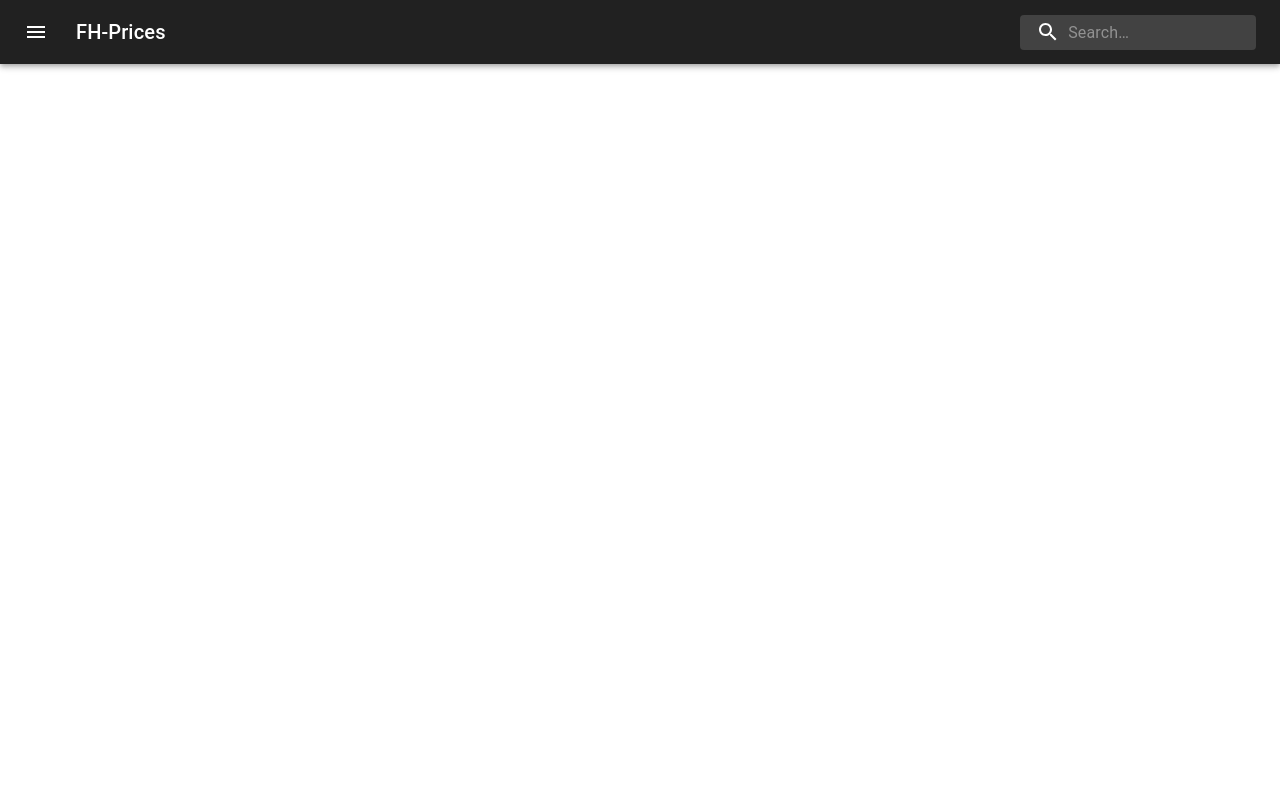
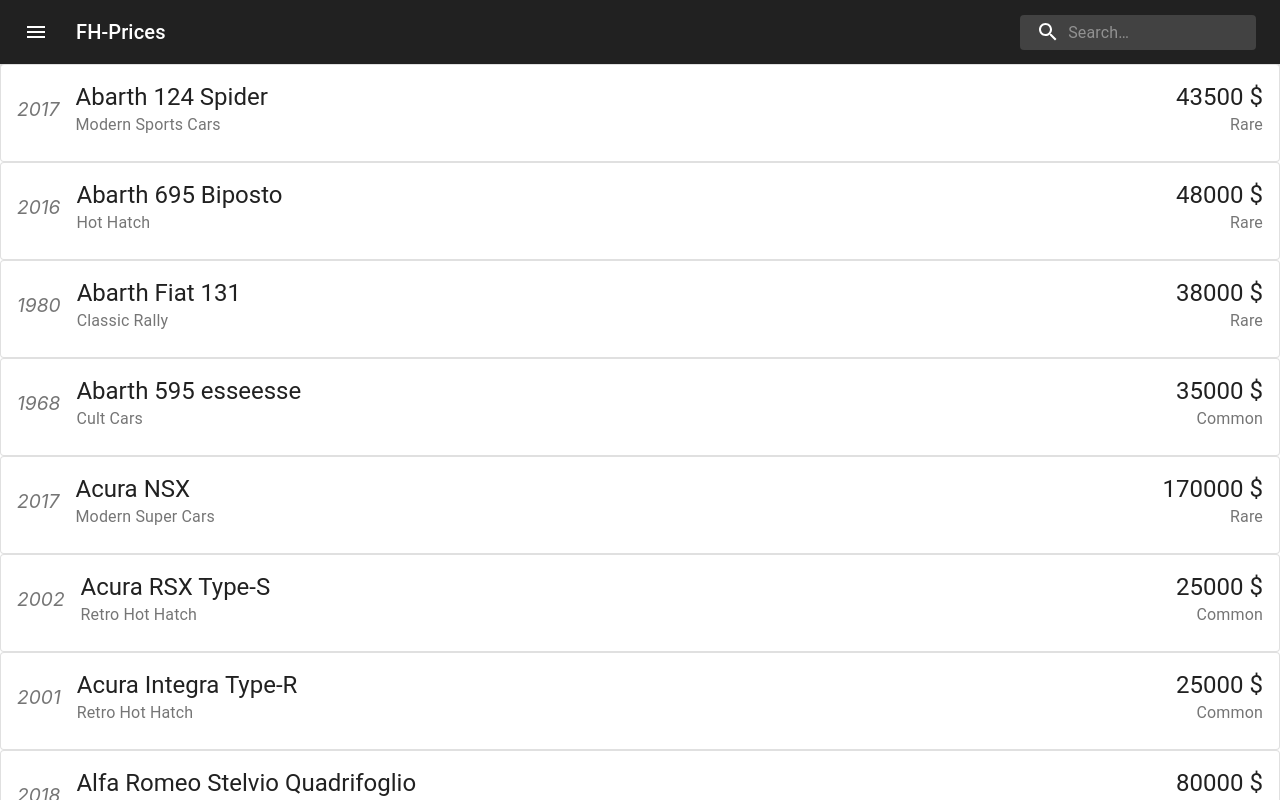
Before and after one commit to Bikossor/FH-Prices, a React (Create React App) app: page / in a window 1280 px wide. Shown: the top 800 px of the page. Built offline with nearby package versions, Linux system fonts and the light colour scheme.

Commit message:
Load and display the new data
#67

```diff
--- a/src/App.tsx
+++ b/src/App.tsx
@@ -1,13 +1,26 @@
 import React from 'react';
 import './App.css';
 import SearchAppBar from './components/SearchAppBar';
+
+import { FH4 } from "./data/FH4";
+import EntryCard from './components/EntryCard';
 
 function App() {
   return (
     <div style={{ display: "flex", flexDirection: "column", height: "100%" }}>
       <SearchAppBar />
       <main>
-
+        {FH4.map(car =>
+          <EntryCard
+            manufacturer={car.Manufacturer}
+            model={car.Model}
+            price={car.Price}
+            rarity={car.Rarity}
+            type={car.Type}
+            year={car.Year}
+            key={`${car.Year} ${car.Manufacturer} ${car.Model}`}
+          />
+        )}
       </main>
     </div>
   );
--- a/src/components/EntryCard.tsx
+++ b/src/components/EntryCard.tsx
@@ -5,7 +5,7 @@ type EntryCardProps = {
   manufacturer: string;
   model: string;
   year: number;
-  price: number;
+  price: number | null;
   type: string;
   rarity: string;
 };
```
